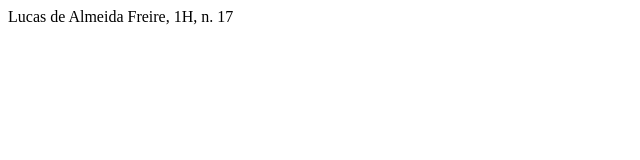
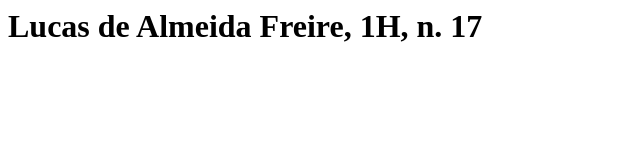
Before and after one commit to lucasskill/primeiro-repositorio, a plain HTML site: page index.html in a window 1280 px wide. Shown: the whole page, without its empty margins (0-640 px from the left). Drawn offline with Linux system fonts and the light colour scheme.

Commit message:
Marcação do nome como titulo h1

```diff
--- a/index.html
+++ b/index.html
@@ -1,5 +1,5 @@
 <html>
 
-Lucas de Almeida Freire, 1H, n. 17
+  <h1>Lucas de Almeida Freire, 1H, n. 17</h1>
 
 </html>
```
